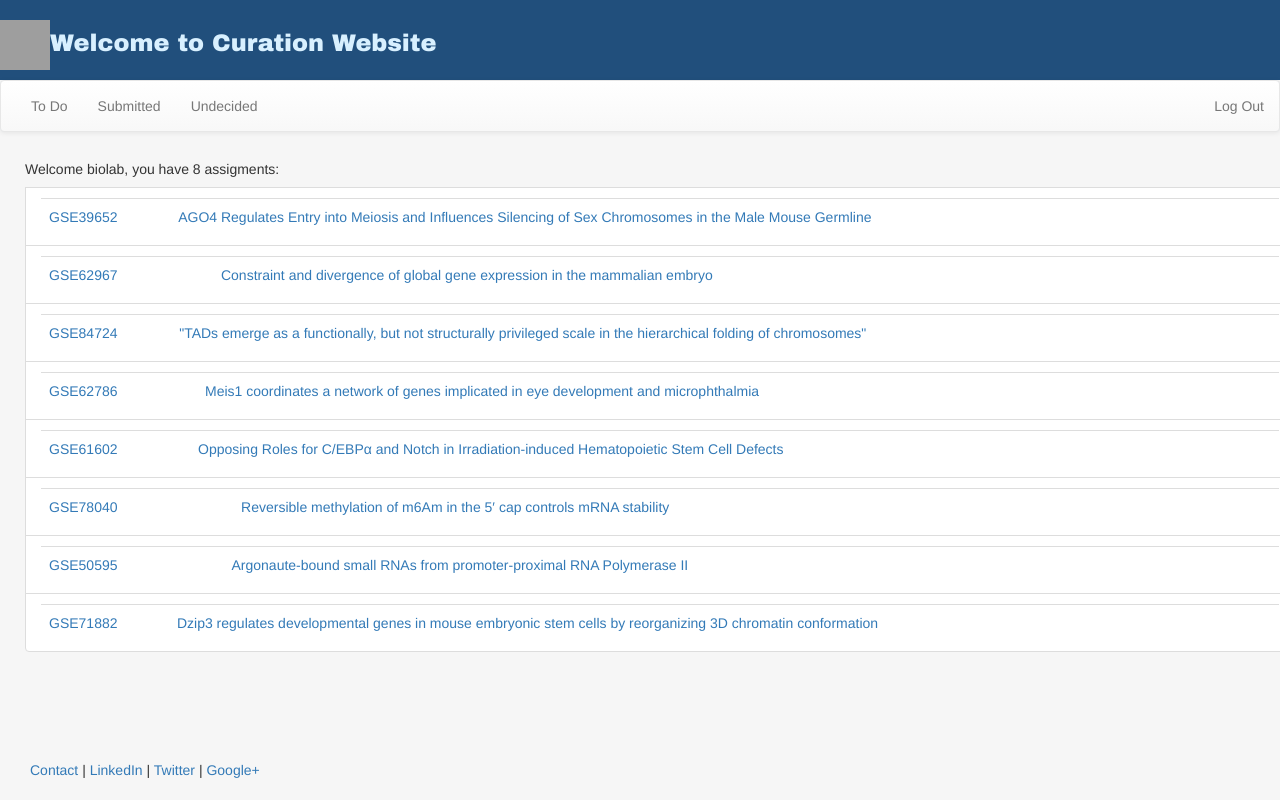
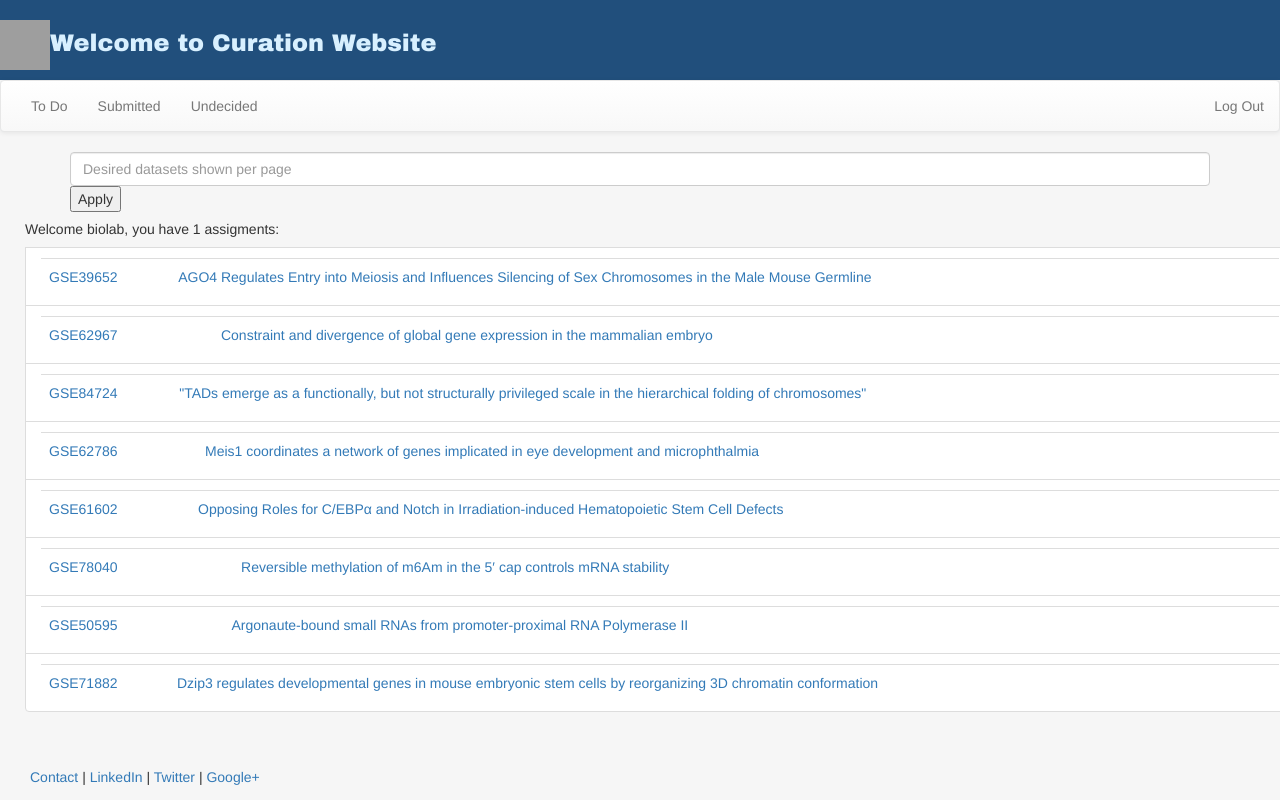
Before and after one commit to KellyBJiang/Thebiolabcuration, a Django app: template curator/templates/curator/index.html in a window 1280 px wide. Run offline with Django 3.2, Linux system fonts and the light colour scheme; a user stored in the database is signed in; data comes from the database, SQL or seed files in the repository; both versions use the stored data as it was after the commit; tables that the repository leaves empty hold one stand-in row (values such as "Sample post"); the template is opened without the code that fills it: values that come from a table or form of the project are taken from there, most other values are stand-ins (such as "Sample title", 1, 10 or a date in 2020); some libraries are stand-ins or nearby versions; grey boxes are pictures that could not be loaded.

Commit message:
user verify-id

```diff
--- a/administrator/forms.py
+++ b/administrator/forms.py
@@ -8,7 +8,7 @@ from django import forms
 
 
 class UserRegisterForm(UserCreationForm):
-    email = EmailField(label = 'Email address',help_text=_("Required, but never shown."))
+    email = EmailField(label = 'Email address',help_text=_("Required. You will occasionally receive account related emails. "))
     class Meta:
         model = User
         fields = [
--- a/administrator/templates/administrator/login.html
+++ b/administrator/templates/administrator/login.html
@@ -5,8 +5,10 @@
     <div class="col-md-4">
 
         <br>
-        <h1 class="text-center">LOGO</h1>
+        <h1 class="text-center"><img  src="https://cdn4.iconfinder.com/data/icons/medical-filled-two-color/2048/172_-_DNA-128.png"></h1>
+        <h3 class="text-center">Curation Website</h3>
         <br>
+         <label>Please login first:</label>
         {% if form.errors %}
             <p style="color: red">Sorry, that's not a valid username or password</p>
         {% endif %}
--- a/curator/templates/curator/index.html
+++ b/curator/templates/curator/index.html
@@ -1,5 +1,6 @@
 {% extends "administrator/header.html" %}
 {% block content %}
+	{% if request.user.is_authenticated %}
 		<!--navbar-->
 		<nav class="navbar navbar-default" style="background-color: #e3f2fd;">
 		  <div class="container-fluid">
@@ -19,6 +20,17 @@
 			</ul>
 			</div>
 		</nav>
+
+		<div class="row">
+			<div class = "container">
+				<input type="text" name="dataset number" class="form-control" placeholder="Desired datasets shown per page">
+				<button type="submit">Apply</button>
+			</div>
+
+		</div>
+
+
+
 		<div class="row">
 			<div id="display">
 
@@ -37,7 +49,7 @@
                 "<div class='row'>"+
 					"<div class='container-fluid'>"+
         	        	"<ul class='list-grpup'>"+
-        	        		"<h5>Welcome {{user.username}}, you have {{datasets.count}} assigments:</h5>"+
+        	        		"<h5>Welcome  {{user.username}}, you have {{datasets_count}} assigments:</h5>"+
 			  	    		"{% for data in datasets %}"+
 								"<li class='list-group-item'><a href ='/curator/{{user_id}}/dataset/{{data.id}}'><table class='table' style='margin-bottom:0px ;'><tr><td>{{data.accNo}}</td><td align='left'>{{data.title}}</td><td>{{data.date}}</td></tr></table></a></li>"+
 			  	    		"{% endfor%}"+
@@ -78,4 +90,42 @@
 
     }
    </script>
+
+
+
+
+<div class="row">
+	<div class="text-center">
+		<div class="pagination" >
+		{% if datasets.has_other_pages %}
+			<ul class="pagination">
+				{% if datasets.has_previous %}
+					<li><a href="?page={{ datasets.previous_page_number }}">&laquo;</a></li>
+				{% else %}
+					<li class="disabled"><span>&laquo;</span></li>
+				{% endif %}
+
+				{% for i in datasets.paginator.page_range %}
+					{% if users.number == i %}
+						<li class="active"><span>{{ i }} <span class="sr-only">(current)</span></span></li>
+					{% else %}
+					    <li><a href="?page={{ i }}">{{ i }}</a></li>
+					{% endif %}
+				{% endfor %}
+
+				{% if datasets.has_next %}
+					<li><a href="?page={{ datasets.next_page_number }}">&raquo;</a></li>
+				{% else %}
+					<li class="disabled"><span>&raquo;</span></li>
+				{% endif %}
+			</ul>
+		{% endif %}
+		</div>
+	</div>
+</div>
+
+
+{% else %}
+<p>You must login first</p>
+{% endif %}
 {% endblock %}
```
Also changed, not shown: curator/views.py (+32 -8 lines), db.sqlite3.
